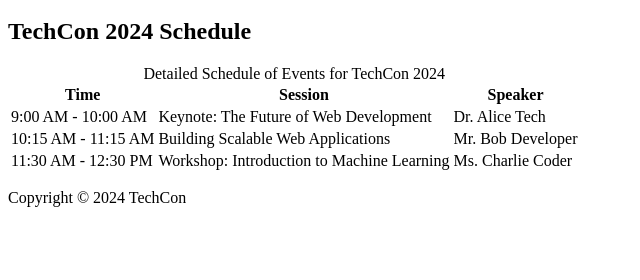
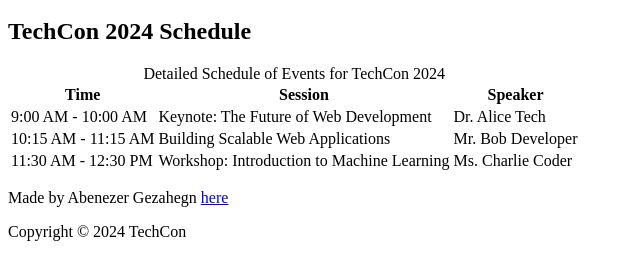
Before and after one commit to AbenezerBeki/TechCon_HTML, a plain HTML site: page techcon_website/schedule.html in a window 1280 px wide. Shown: the part 154-434 px from the top of the page, without its empty margins (0-640 px from the left). Drawn offline with Linux system fonts and the light colour scheme.

Commit message:
Update schedule.html

```diff
--- a/techcon_website/schedule.html
+++ b/techcon_website/schedule.html
@@ -48,6 +48,7 @@
             </table>
         </main>
         <footer>
+            <p>Made by Abenezer Gezahegn <a href="https://github.com/AbenezerBeki" target="_blank">here</a></p>
             <p>Copyright &copy; 2024 TechCon</p>
         </footer>
     </body>
```
